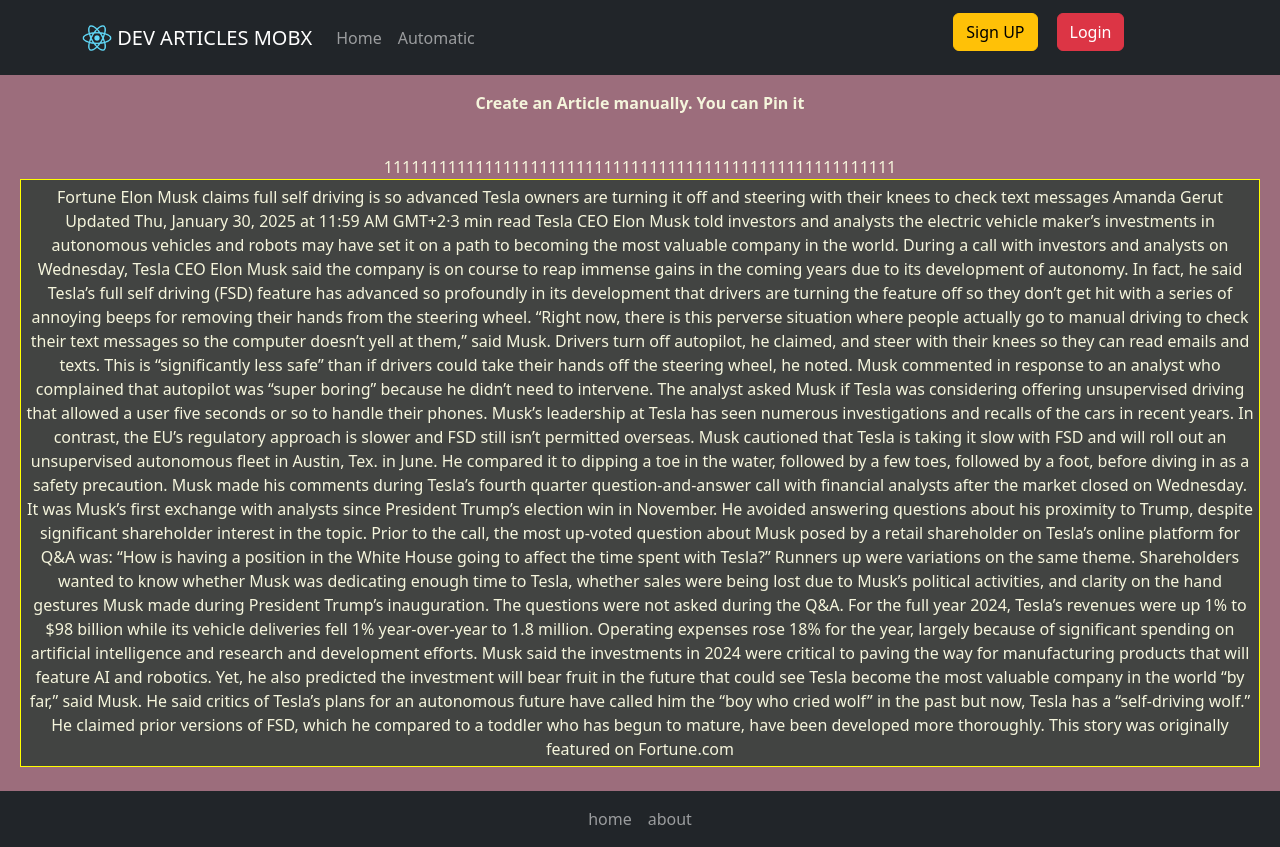
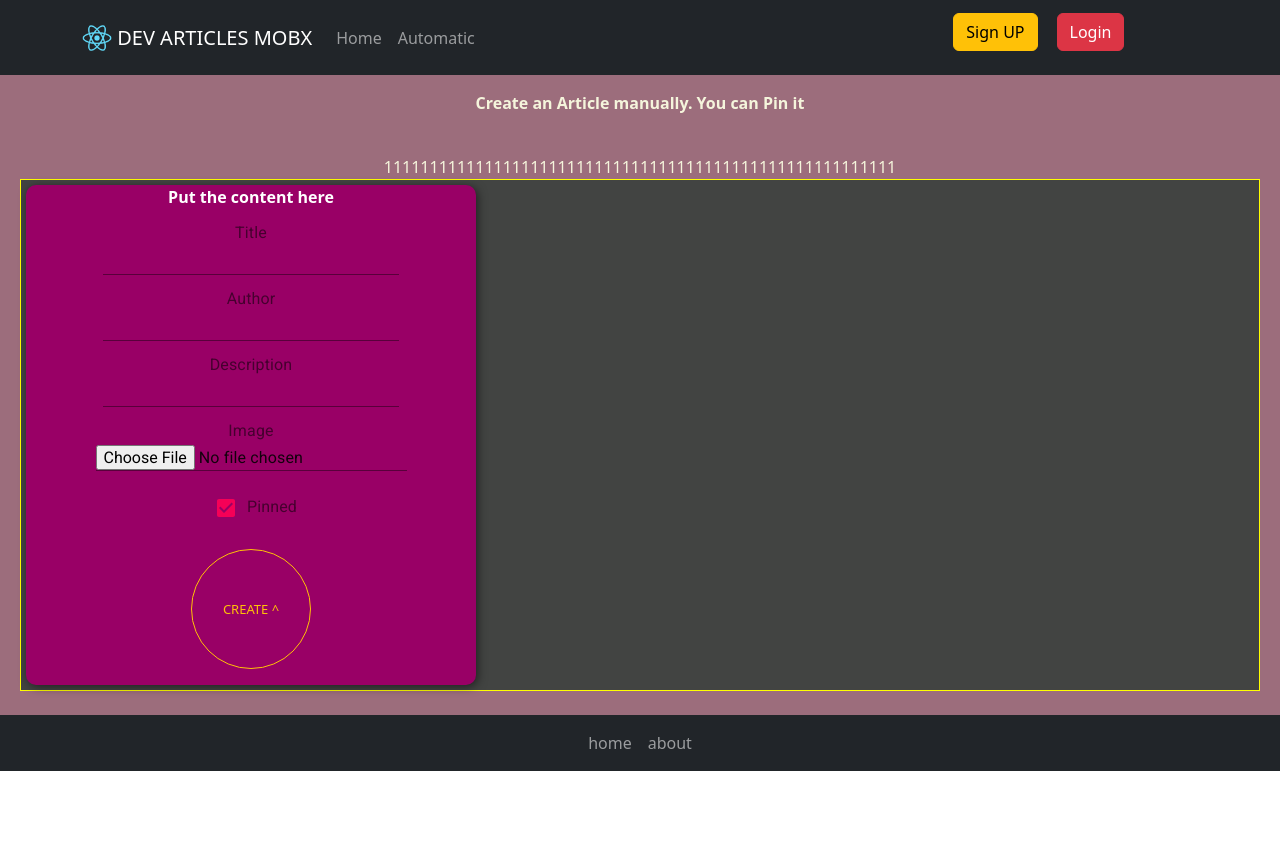
Before and after one commit to Alex21777now/dev-articles-mobx, a React (Create React App) app in the folder client/: page / in a window 1280 px wide. After the commit the page ends 800 px from the top, so only its background shows below. Built offline with nearby package versions, Linux system fonts and the light colour scheme; no server answers.

Commit message:
Doing Add form and round button

```diff
--- a/client/package.json
+++ b/client/package.json
@@ -8,6 +8,8 @@
     "@fortawesome/react-fontawesome": "^0.2.0",
     "@material-ui/core": "^4.12.4",
     "@material-ui/icons": "^4.11.3",
+    "@tailwindcss/cli": "^4.0.3",
+    "@tailwindcss/postcss": "^4.0.3",
     "@testing-library/jest-dom": "^5.16.5",
     "@testing-library/react": "^13.4.0",
     "@testing-library/user-event": "^13.5.0",
@@ -28,6 +30,7 @@
     "sass": "^1.62.1",
     "styled-components": "^5.3.11",
     "swiper": "^9.3.2",
+    "tailwindcss": "^4.0.3",
     "typescript": "^5.0.4",
     "web-vitals": "^2.1.4"
   },
--- a/client/src/Components/FirstComponent_1.js
+++ b/client/src/Components/FirstComponent_1.js
@@ -7,11 +7,185 @@
 import { useState } from "react";
 import Form from "./Form.js";
 import KursVse from "./KursVse";
+import styled from 'styled-components';
 
 
-export default class FirstComponent_1 extends Component {
+import { makeAutoObservable } from "mobx";
+import { observer } from "mobx-react-lite";
+
+import { Input } from "@material-ui/core";
+import { CardContent } from "@material-ui/core";
+import { Checkbox } from "@material-ui/core";
+import { InputLabel } from "@material-ui/core";
 
 
+const Styles = styled.div`
+  /*padding: 3rem;*/
+
+
+.btn-circle {
+    margin-top: 20px;
+
+    margin-left: 165px;
+
+    z-index: 2000;
+    width: 120px;
+    height: 120px;
+    border-radius: 60px;
+    text-align: center;
+    padding-left: 0;
+    padding-right: 0;
+    font-size: 13px;
+    white-space: normal; /* восстанавливаем свойству значение по умолчанию */
+}
+`
+
+
+
+class ArticleStore {
+  articles = [];
+
+  constructor() {
+    makeAutoObservable(this);
+  }
+
+  addArticle(article) {
+    if (article.pinned) {
+      this.articles.unshift(article);
+    } else {
+      this.articles.push(article);
+    }
+  }
+
+  updateArticle(index, updatedArticle) {
+    this.articles[index] = updatedArticle;
+    this.sortArticles();
+  }
+
+  deleteArticle(index) {
+    this.articles.splice(index, 1);
+  }
+
+  sortArticles() {
+    this.articles.sort((a, b) => b.pinned - a.pinned);
+  }
+}
+
+const store = new ArticleStore();
+
+const ArticleForm = observer(() => {
+  const [title, setTitle] = useState("");
+  const [author, setAuthor] = useState("");
+  const [description, setDescription] = useState("");
+  const [image, setImage] = useState(null);
+  const [pinned, setPinned] = useState(true);
+
+  const handleSubmit = () => {
+    if (title && author && description) {
+      store.addArticle({ title, author, description, image, pinned });
+      setTitle("");
+      setAuthor("");
+      setDescription("");
+      setImage(null);
+      setPinned(true);
+    }
+  };
+
+  return (
+    //<div className="p-4 bg-orange-700 rounded-lg w-80 flex flex-col space-y-2">
+    <div style={{
+      width: "450px",
+      height: "500px",
+      backgroundColor: "#990066", // Eggplant color
+      borderRadius: "10px",
+      //display: "flex",
+      alignItems: "center",
+      justifyContent: "center",
+      color: "white",
+
+      fontWeight: "bold",
+      boxShadow: "2px 2px 10px rgba(0, 0, 0, 0.5)",
+    }}>
+      <p>Put the content here</p>
+      <InputLabel>Title</InputLabel>
+      <Input value={title} onChange={(e) => setTitle(e.target.value)} />
+      <InputLabel>Author</InputLabel>
+      <Input value={author} onChange={(e) => setAuthor(e.target.value)} />
+      <InputLabel>Description</InputLabel>
+      <Input value={description} onChange={(e) => setDescription(e.target.value)} />
+      <InputLabel>Image</InputLabel>
+      <Input type="file" onChange={(e) => setImage(URL.createObjectURL(e.target.files[0]))} />
+      <InputLabel className="flex items-center space-x-2">
+        <Checkbox checked={pinned} onCheckedChange={setPinned} />
+        <span>Pinned</span>
+        </InputLabel>
+        <Styles>
+      {/*<Button onClick={handleSubmit} className="rounded-full">Create</Button>*/}
+      <button type="button" class="btn btn-outline-warning btn-circle float-start" onClick={handleSubmit}>CREATE ^</button>
+        </Styles>
+    </div>
+  );
+});
+
+
+const ArticleList = observer(() => {
+  return (
+    <div className="space-y-2">
+      {store.articles.map((article, index) => (
+        <ArticleItem key={index} article={article} index={index} />
+      ))}
+    </div>
+  );
+});
+
+
+const ArticleItem = observer(({ article, index }) => {
+  const [editing, setEditing] = useState(false);
+  const [editedArticle, setEditedArticle] = useState(article);
+
+  const handleSave = () => {
+    store.updateArticle(index, editedArticle);
+    setEditing(false);
+  };
+
+  return (
+    <Card className="bg-gray-700 p-4 w-96 flex flex-col space-y-2">
+      {editing ? (
+        <>
+          <Input value={editedArticle.title} onChange={(e) => setEditedArticle({ ...editedArticle, title: e.target.value })} />
+          <Input value={editedArticle.author} onChange={(e) => setEditedArticle({ ...editedArticle, author: e.target.value })} />
+          <Input value={editedArticle.description} onChange={(e) => setEditedArticle({ ...editedArticle, description: e.target.value })} />
+          <InputLabel className="flex items-center space-x-2">
+            <Checkbox
+              checked={editedArticle.pinned}
+              onCheckedChange={(checked) => {
+                setEditedArticle({ ...editedArticle, pinned: checked });
+                store.updateArticle(index, { ...editedArticle, pinned: checked });
+              }}
+            />
+            <span>Pinned</span>
+          </InputLabel>
+          <Button onClick={handleSave}>Save</Button>
+        </>
+      ) : (
+        <>
+          {article.image && <img src={article.image} alt="Article" className="w-full h-32 object-cover rounded" />}
+          <h3 className="text-lg font-bold">{article.title}</h3>
+          <p className="text-sm text-gray-300">by {article.author}</p>
+          <p className="text-gray-400">{article.description}</p>
+          <Button onClick={() => setEditing(true)}>Edit</Button>
+          <Button onClick={() => store.deleteArticle(index)} className="bg-red-500">Delete</Button>
+        </>
+      )}
+    </Card>
+  );
+});
+
+
+//export default class FirstComponent_1 extends Component {
+  export default function FirstComponent_1 () {
+
+/*
 
 state = {
   adult: undefined,
@@ -61,99 +235,30 @@
 console.log(this.state);
 
 }
-
-  render() {
+*/
+//  render() {
 
 
     return (
-    <div className="flex-container">
+
+   <div className="flex-container">
 
           <div className="flex-child magenta">
 
-{/*
-
-      <Form kursMethod1={this.gettingKurs1}
 
 
 
-         adult1={this.state.adult1}
-         backdrop_path1={this.state.backdrop_path1}
-         genre_ids1={this.state.genre_ids1}
-         id1={this.state.id1}
-         original_language1={this.state.original_language1}
-         original_title1={this.state.original_title1}
-         overview1={this.state.overview1}
-         popularity1={this.state.popularity1}
-         poster_path1={this.state.poster_path1}
-         release_date1={this.state.release_date1}
-         title1={this.state.title1}
-         video1={this.state.video1}
-         vote_average1={this.state.vote_average1}
-         vote_count1={this.state.vote_count1}
-         error={this.state.error}
-         data1={this.state.data1}
-
-       />
-
-      <>
+  <div className="p-6 flex flex-col items-center space-y-4">
+      <ArticleForm />
+      <ArticleList />
+  </div>
 
 
-{
-  <KursVse
 
-
-         adult1={this.state.adult1}
-         backdrop_path1={this.state.backdrop_path1}
-         genre_ids1={this.state.genre_ids1}
-         id1={this.state.id1}
-         original_language1={this.state.original_language1}
-         original_title1={this.state.original_title1}
-         overview1={this.state.overview1}
-         popularity1={this.state.popularity1}
-         poster_path1={this.state.poster_path1}
-         release_date1={this.state.release_date1}
-         title1={this.state.title1}
-         video1={this.state.video1}
-         vote_average1={this.state.vote_average1}
-         vote_count1={this.state.vote_count1}
-         error={this.state.error}
-         data1={this.state.data1}
-
-   />
- }
-     </>
-*/}
-
-  Fortune
-Elon Musk claims full self driving is so advanced Tesla owners are turning it off and steering with their knees to check text messages
-Amanda Gerut
-Updated Thu, January 30, 2025 at 11:59 AM GMT+2·3 min read
-Tesla CEO Elon Musk told investors and analysts the electric vehicle maker’s investments in autonomous vehicles and robots may have set it on a path to becoming the most valuable company in the world.
-
-During a call with investors and analysts on Wednesday, Tesla CEO Elon Musk said the company is on course to reap immense gains in the coming years due to its development of autonomy. In fact, he said Tesla’s full self driving (FSD) feature has advanced so profoundly in its development that drivers are turning the feature off so they don’t get hit with a series of annoying beeps for removing their hands from the steering wheel.
-
-“Right now, there is this perverse situation where people actually go to manual driving to check their text messages so the computer doesn’t yell at them,” said Musk. Drivers turn off autopilot, he claimed, and steer with their knees so they can read emails and texts. This is “significantly less safe” than if drivers could take their hands off the steering wheel, he noted. Musk commented in response to an analyst who complained that autopilot was “super boring” because he didn’t need to intervene. The analyst asked Musk if Tesla was considering offering unsupervised driving that allowed a user five seconds or so to handle their phones.
-
-Musk’s leadership at Tesla has seen numerous investigations and recalls of the cars in recent years. In contrast, the EU’s regulatory approach is slower and FSD still isn’t permitted overseas.
-Musk cautioned that Tesla is taking it slow with FSD and will roll out an unsupervised autonomous fleet in Austin, Tex. in June. He compared it to dipping a toe in the water, followed by a few toes, followed by a foot, before diving in as a safety precaution.
-
-Musk made his comments during Tesla’s fourth quarter question-and-answer call with financial analysts after the market closed on Wednesday. It was Musk’s first exchange with analysts since President Trump’s election win in November. He avoided answering questions about his proximity to Trump, despite significant shareholder interest in the topic.
-
-Prior to the call, the most up-voted question about Musk posed by a retail shareholder on Tesla’s online platform for Q&A was: “How is having a position in the White House going to affect the time spent with Tesla?” Runners up were variations on the same theme. Shareholders wanted to know whether Musk was dedicating enough time to Tesla, whether sales were being lost due to Musk’s political activities, and clarity on the hand gestures Musk made during President Trump’s inauguration.
-
-The questions were not asked during the Q&A.
-
-For the full year 2024, Tesla’s revenues were up 1% to $98 billion while its vehicle deliveries fell 1% year-over-year to 1.8 million. Operating expenses rose 18% for the year, largely because of significant spending on artificial intelligence and research and development efforts.
-
-Musk said the investments in 2024 were critical to paving the way for manufacturing products that will feature AI and robotics. Yet, he also predicted the investment will bear fruit in the future that could see Tesla become the most valuable company in the world “by far,” said Musk.
-
-He said critics of Tesla’s plans for an autonomous future have called him the “boy who cried wolf” in the past but now, Tesla has a “self-driving wolf.” He claimed prior versions of FSD, which he compared to a toddler who has begun to mature, have been developed more thoroughly.
-
-This story was originally featured on Fortune.com
 
 </div>
 
     </div>
     );
-            }
+         //   }
           }
--- a/client/src/Components/SecondComponent_2.js
+++ b/client/src/Components/SecondComponent_2.js
@@ -11,7 +11,7 @@
 
 
 
-export default class FirstComponent_1 extends Component {
+export default class FirstComponent_2 extends Component {
 
 
 
--- a/client/src/index.css
+++ b/client/src/index.css
@@ -1,3 +1,4 @@
+
 body {
   margin: 0;
   font-family: -apple-system, BlinkMacSystemFont, 'Segoe UI', 'Roboto', 'Oxygen',
--- a/client/src/index.js
+++ b/client/src/index.js
@@ -4,6 +4,7 @@
 import App from './App';
 import reportWebVitals from './reportWebVitals';
 import 'bootstrap/dist/css/bootstrap.min.css';
+
 
 const root = ReactDOM.createRoot(document.getElementById('root'));
 root.render(
```
Also changed, not shown: 1 other file (tests, documents, lock files or other folders).
